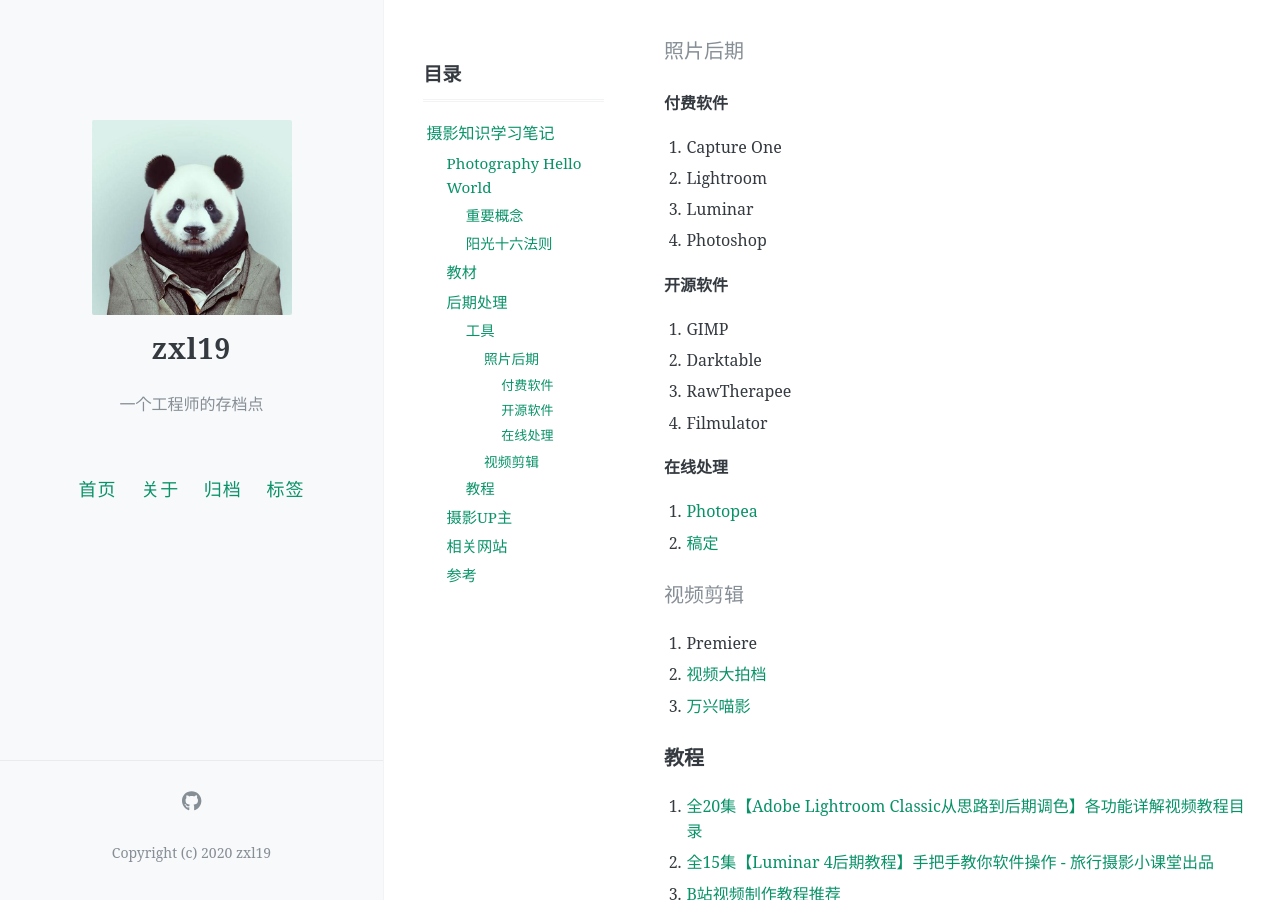
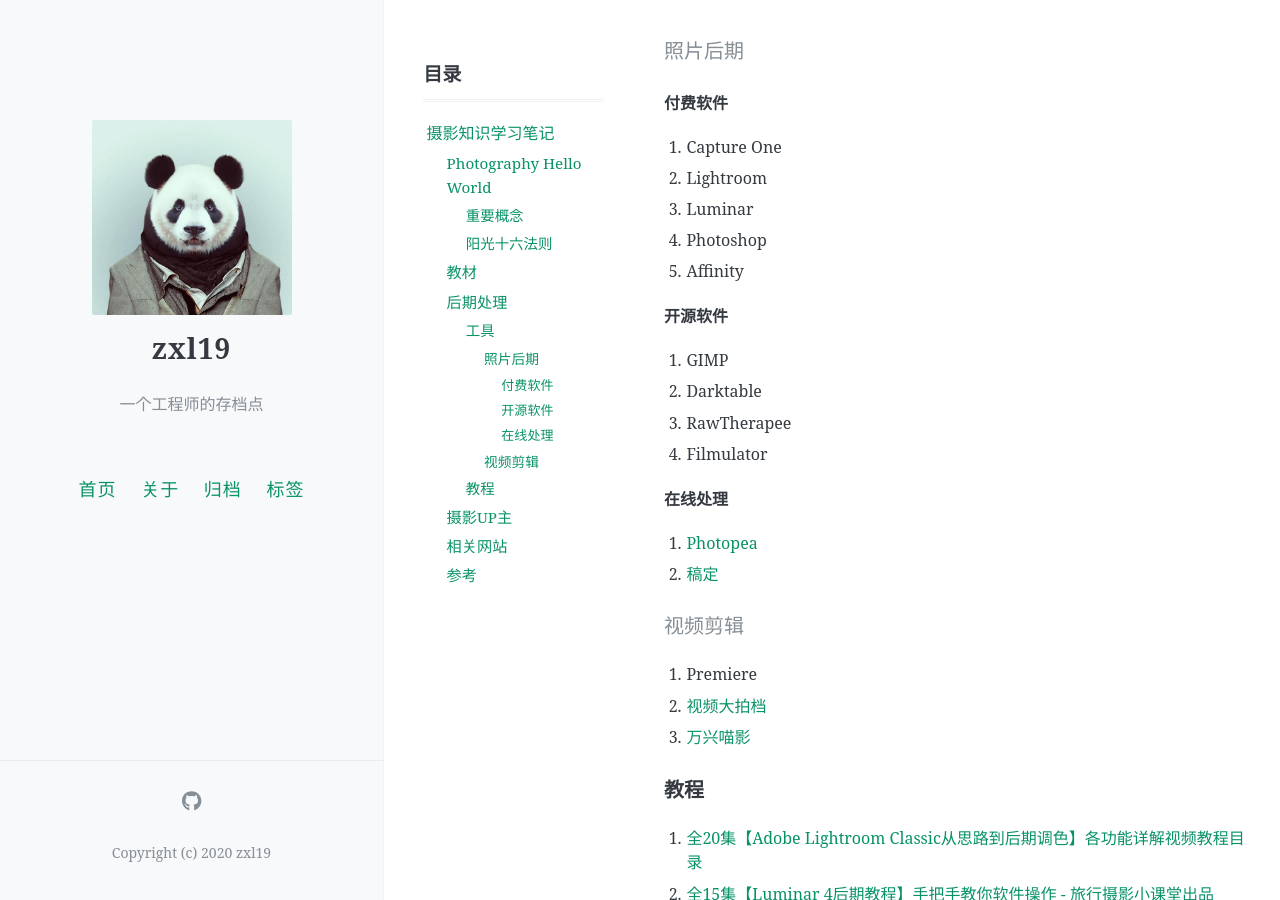
Before and after one commit to zxl19/zxl19.github.io, a Jekyll site: the page built from _posts/2021-08-03-photography-note.md, in a window 1280 px wide and 900 px high, scrolled down 1405 px. Built offline with Jekyll 4.4.1, drawn with Linux system fonts in a browser that asks for light colours; comment, search, counter and statistics services are not loaded.

Commit message:
Update 2021-08-03-photography-note.md

```diff
--- a/_posts/2021-08-03-photography-note.md
+++ b/_posts/2021-08-03-photography-note.md
@@ -70,6 +70,7 @@ pinned: false
 2. Lightroom
 3. Luminar
 4. Photoshop
+5. Affinity
 
 ##### 开源软件
 
```
